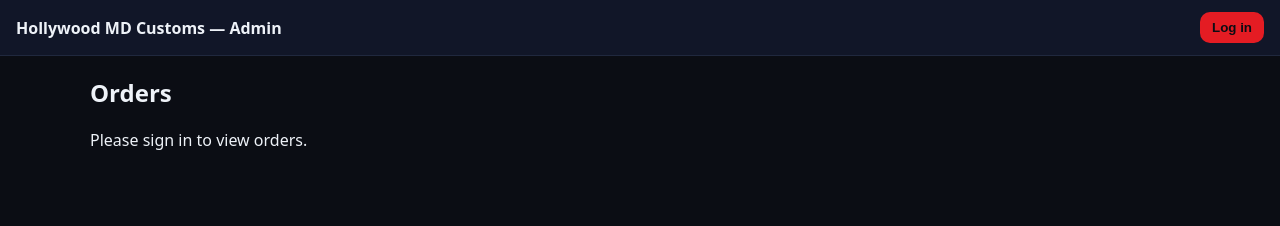
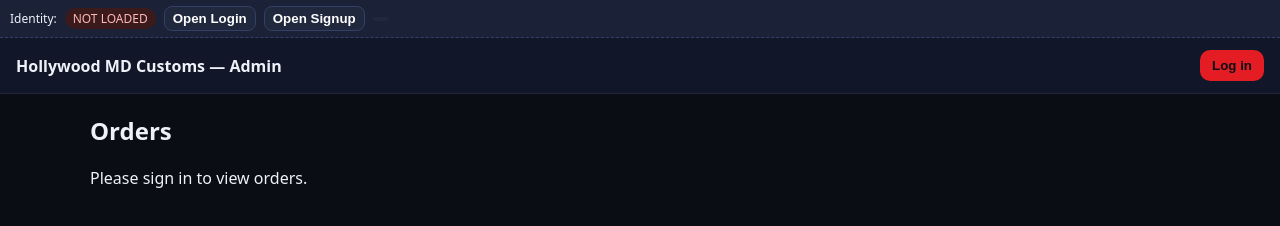
Before and after one commit to juliansotelo14-source/MDCustomsSite, a website: page admin.html in a window 1280 px wide. Drawn offline with Linux system fonts and the light colour scheme.

Commit message:
Admin.html update

```diff
--- a/admin.html
+++ b/admin.html
@@ -65,9 +65,55 @@
       .muted {
         color: #a7b1c7;
       }
+      /* Debug bar */
+      .debug {
+        position: sticky;
+        top: 0;
+        z-index: 5;
+        background: #1b2238;
+        border-bottom: 1px dashed #334066;
+        padding: 6px 10px;
+        font-size: 12px;
+        display: flex;
+        gap: 8px;
+        align-items: center;
+      }
+      .pill {
+        padding: 2px 8px;
+        border-radius: 999px;
+        background: #20283e;
+        color: #cbd5e1;
+      }
+      .ok {
+        background: #19361c;
+        color: #b7ffbf;
+      }
+      .bad {
+        background: #3a1a1a;
+        color: #ffb7b7;
+      }
+      .debug button {
+        padding: 4px 8px;
+        border-radius: 8px;
+        background: #20283e;
+        color: #fff;
+        border: 1px solid #334066;
+        cursor: pointer;
+      }
+      .debug button:hover {
+        filter: brightness(1.1);
+      }
     </style>
   </head>
   <body>
+    <div class="debug">
+      <span>Identity:</span>
+      <span id="idStatus" class="pill bad">NOT LOADED</span>
+      <button id="dbgLogin">Open Login</button>
+      <button id="dbgSignup">Open Signup</button>
+      <span id="hashInfo" class="pill"></span>
+    </div>
+
     <header>
       <strong>Hollywood MD Customs — Admin</strong>
       <div>
@@ -112,7 +158,18 @@
       const table = document.getElementById("orders");
       const tbody = table.querySelector("tbody");
 
-      // Wait until the Netlify Identity widget is present
+      // Debug handles
+      const idStatus = document.getElementById("idStatus");
+      const dbgLogin = document.getElementById("dbgLogin");
+      const dbgSignup = document.getElementById("dbgSignup");
+      const hashInfo = document.getElementById("hashInfo");
+      hashInfo.textContent = location.hash || "";
+
+      function setLoaded(ok) {
+        idStatus.textContent = ok ? "LOADED" : "NOT LOADED";
+        idStatus.className = "pill " + (ok ? "ok" : "bad");
+      }
+
       function getIdentity() {
         return new Promise((resolve) => {
           (function check() {
@@ -122,13 +179,13 @@
             ) {
               resolve(window.netlifyIdentity);
             } else {
-              setTimeout(check, 50);
+              setLoaded(false);
+              setTimeout(check, 80);
             }
           })();
         });
       }
 
-      // Escape helper
       function esc(s = "") {
         return s
           .replace(/&/g, "&amp;")
@@ -140,23 +197,24 @@
 
       async function init() {
         const id = await getIdentity();
+        setLoaded(true);
 
-        // Always initialize (safe if already initialized)
+        // Always init (safe)
         if (typeof id.init === "function") id.init();
 
-        // If URL has an invite token, open the signup popup so user can set password
-        if (
-          window.location.hash &&
-          /invite_token=/.test(window.location.hash)
-        ) {
+        // Wire debug buttons
+        dbgLogin.onclick = () => id.open("login");
+        dbgSignup.onclick = () => id.open("signup");
+
+        // Wire header buttons
+        loginBtn.onclick = () => id.open("login");
+        logoutBtn.onclick = () => id.logout();
+
+        // If invite token is present, force signup popup
+        if (location.hash && /invite_token=/.test(location.hash)) {
           id.open("signup");
         }
 
-        // Wire buttons
-        loginBtn.onclick = () => id.open("login");
-        logoutBtn.onclick = () => id.logout();
-
-        // Events
         id.on("login", async () => {
           loginBtn.style.display = "none";
           logoutBtn.style.display = "inline-block";
@@ -181,7 +239,6 @@
         });
       }
 
-      // Fetch orders WITH the user's JWT so the function sees your Identity (and roles)
       async function loadOrdersWithAuth(identity) {
         statusEl.textContent = "Loading orders…";
         try {
@@ -240,7 +297,6 @@
         }
       }
 
-      // Kick it off
       init();
     </script>
   </body>
```
